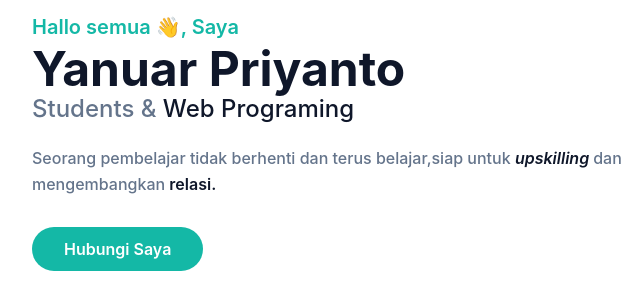
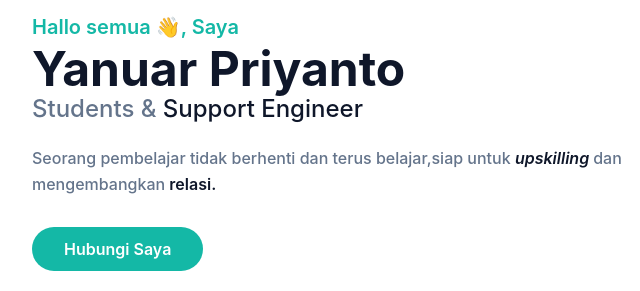
Before and after one commit to yanuarpriyanto/portfolio, a website: page index.html in a window 1280 px wide. Shown: the part 160-451 px from the top of the page, 0-640 px from the left. Drawn offline with Linux system fonts and the light colour scheme.

Commit message:
change web programing to support engineer

```diff
--- a/index.html
+++ b/index.html
@@ -77,7 +77,7 @@
         <div class="flex flex-wrap">
           <div class="w-full self-center px-4 lg:w-1/2">
             <h1 class="text-base font-semibold text-primary md:text-xl">Hallo semua 👋, Saya <span class="block font-bold text-dark text-4xl mt-1 lg:text-5xl dark:text-white">Yanuar Priyanto</span></h1>
-            <h2 class="font-medium text-secondary text-lg mb-5 lg:text-2xl">Students & <span class="text-dark dark:text-white">Web Programing</span></h2>
+            <h2 class="font-medium text-secondary text-lg mb-5 lg:text-2xl">Students & <span class="text-dark dark:text-white">Support Engineer</span></h2>
             <!-- <p class="font-medium text-secondary mb-10 leading-relaxed">Belajar Web Programing itu asyik dan menyenangkan<span class="text-dark dark:text-white font-semibold"> bukan ?</span></p> -->
             <p class="font-medium text-secondary mb-10 leading-relaxed">Seorang pembelajar tidak berhenti dan terus belajar,siap untuk <span class="text-dark dark:text-white font-semibold"> <i>upskilling</i> </span> dan mengembangkan <span class="text-dark dark:text-white font-semibold"> relasi. </span></p>
 
```
